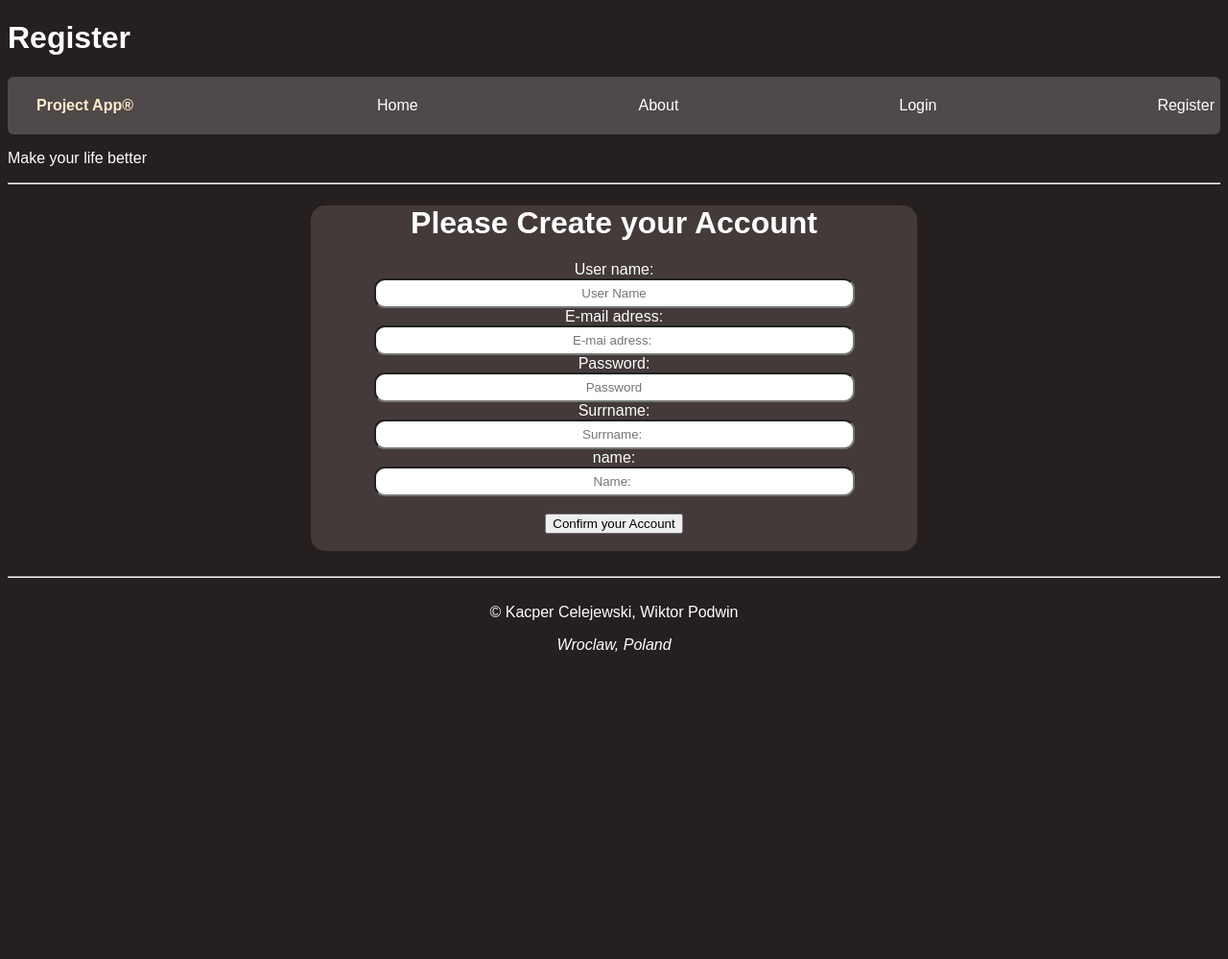
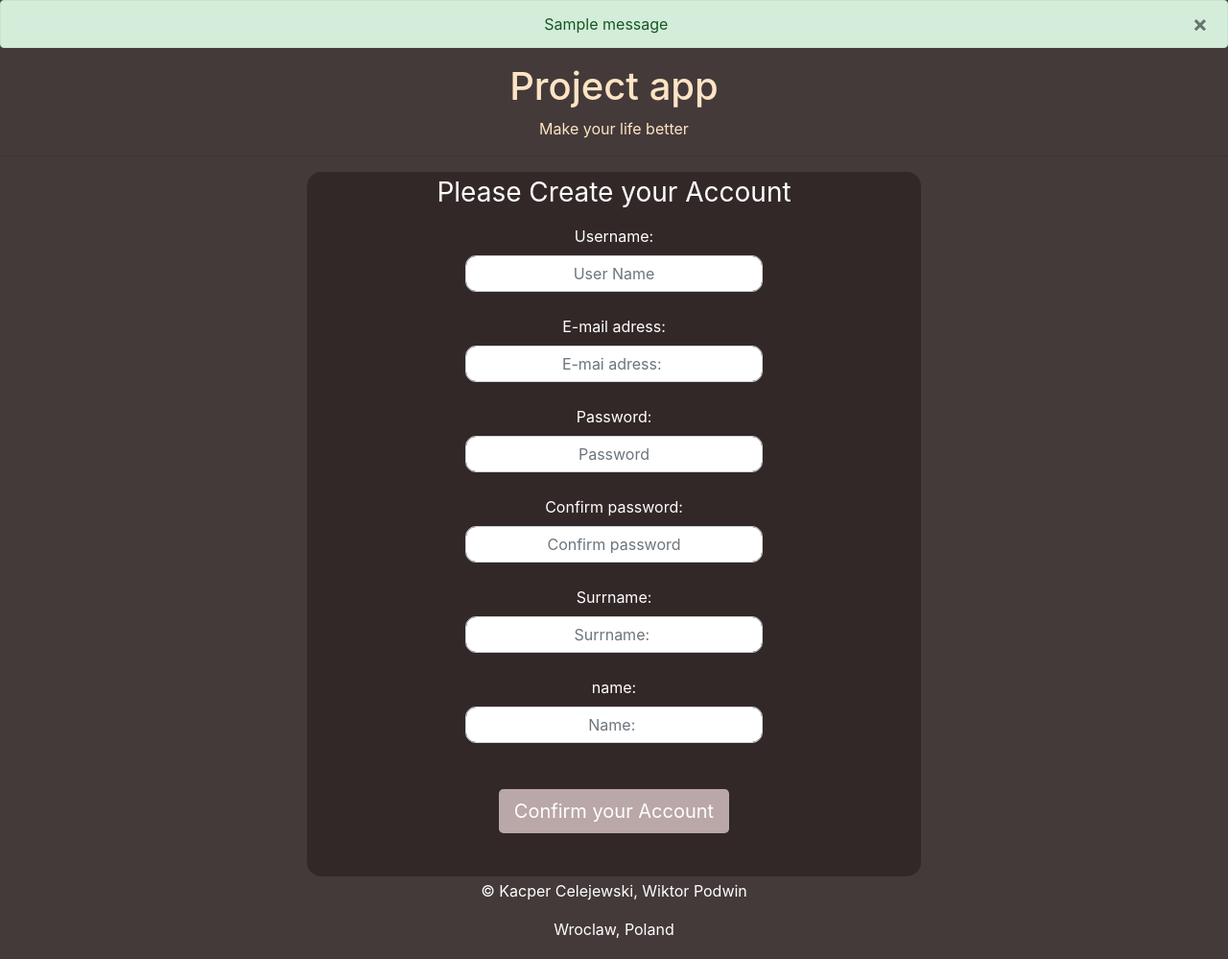
Before and after one commit to KacperCelejewski/project_app, a Flask app: page /register in a window 1280 px wide. Shown: the whole page at 96% size. Before the commit the page ends 679 px from the top, so only its background shows below. Run offline with Flask 3, Linux system fonts and the light colour scheme; one stand-in notice (Sample message) is shown; some libraries are stand-ins or nearby versions.

Commit message:
Your projects page added but withou functions, error flashes added but without unique error handling

```diff
--- a/src/project/forms.py
+++ b/src/project/forms.py
@@ -1,13 +1,15 @@
 from flask_wtf import FlaskForm
 from wtforms import StringField, PasswordField, SubmitField
+from wtforms.validators import Length, EqualTo, Email, DataRequired
+
 
 
 class Register_Form(FlaskForm):
-    username= StringField(label="User name: ")
-    surrname= StringField(label="Surrname: ")
-    name= StringField(label="name: ")
-    email= StringField(label="E-mail adress: ")
-    password1= PasswordField(label="Password: ")
-    password2= PasswordField(label="Confirm password: ")
+    username= StringField(label="Username: ", validators=[Length(min=2,max=30),DataRequired()])
+    surrname= StringField(label="Surrname: ",validators=[Length(min=2,max=30),DataRequired()])
+    name= StringField(label="name: ",validators=[Length(min=2,max=30),DataRequired()])
+    email= StringField(label="E-mail adress: ",validators=[Email(),DataRequired()])
+    password1= PasswordField(label="Password: ", validators=[Length(min=6),DataRequired()])
+    password2= PasswordField(label="Confirm password: ",validators=[EqualTo('password1'),DataRequired()])
 
     submit=SubmitField(label='Confirm your Account')
--- a/src/project/routes.py
+++ b/src/project/routes.py
@@ -1,5 +1,5 @@
 from project import app
-from flask import render_template, redirect,url_for
+from flask import render_template, redirect,url_for, flash, get_flashed_messages
 from project.model import User
 from project.forms import Register_Form
 from project import db
@@ -33,4 +33,12 @@ def register_page():
         db.session.add(user_to_create)
         db.session.commit()
         return redirect(url_for("home_page"))
+    if form.errors != {}: #if there are not erroers from the validations
+        for err_msg in form.errors.values():
+            flash(f"There was an error with creating a user: {err_msg}",category='danger')
     return render_template("register.html",form=form)
+
+
+@app.route("/Your Projects")
+def projects_page():
+    return render_template('users_project.html')
--- a/src/project/templates/base.html
+++ b/src/project/templates/base.html
@@ -1,3 +1,4 @@
+
 <!DOCTYPE html>
 <html lang="en">
 
@@ -12,6 +13,7 @@
         {% endblock %}
     </title>
     <style>
+
         .nav{
       background-color: rgb(80, 73, 73);
       text-align: center;
@@ -56,6 +58,7 @@
 </head>
 
 <body>
+
     {% block con %}
 
     {% endblock %}
@@ -67,7 +70,7 @@
               </div>
             </li>
             <li class="nav_element">
-                <a class="nav_link" href="{{ url_for('home_page')}}">Home</a>
+                <a class="nav_link" href="{{ url_for('projects_page')}}">Your Projects</a>
             </li>
             <li class="nav_element">
                 <a class="nav_link" href="{{ url_for('about_page')}}">About</a>
--- a/src/project/templates/home_page.html
+++ b/src/project/templates/home_page.html
@@ -9,5 +9,5 @@ Home Page
 {% endblock %}
 
 {% block container %}
-    <h3>Hi, you are on webside, that is made for projects. It will help you organize your time, and divide exercise for every project. If you are looking for help and you like to helping another people, you are come to the right place!</h3>
+    <h3></h3>
 {% endblock %}
--- a/src/project/templates/register.html
+++ b/src/project/templates/register.html
@@ -1,31 +1,81 @@
-{% extends 'base.html' %}
-{% block title %}
-    Sign up!
-{% endblock %}
-{% block con %}
-    <h1>Register</h1>
-{% endblock %}
-{% block container %}
+
 <head>
+    <!DOCTYPE html>
+    <html lang="en">
+
+
+    <meta charset="UTF-8">
+    <meta name="author" content="Kacper Celejewski & Wiktor Podwin">
+    <meta name="description" content="........">
+    <meta name="viewport" content="width=device-width, initial-scale=1, shrink-to-fit=no">
+    <!-- Bootstrap CSS -->
+    <link rel="stylesheet" href="https://cdn.jsdelivr.net/npm/bootstrap@4.5.3/dist/css/bootstrap.min.css" integrity="sha384-TX8t27EcRE3e/ihU7zmQxVncDAy5uIKz4rEkgIXeMed4M0jlfIDPvg6uqKI2xXr2" crossorigin="anonymous">
+    <title>
+       Sign up!
+    </title>
     <style>
+        body{
+            background-color: #443a3a;
+        }
         .container {
       text-align: center;
-      background-color: #443a3a;
+      background-color: #332828;
       border-radius: 15px;
       width: 50%;
-        margin: 0 auto;
+      margin: 0 auto;
+      padding: 5px 10px;
     }
     .form-control {
-      padding: 6px 160px;
+
       text-align: center;
       border-radius: 11px;
       box-shadow: 0px,8px,24px 0 rgb(148, 130, 130);
 
+      width: 50%;
+      margin: 0 auto;
+      overflow: auto
     }
 
+
+
+
+
+
+
+    footer {
+    text-align: center;
+    padding: 3px;
+    color: white;
+}
+.center{
+    text-align: center;
+    color: bisque;
+}.submit{
+        border: none;
+        background-color: #baa7a7;
+
+
+
+}
     </style>
 </head>
-<body class = "text-ceter">
+<div>
+    {% with messages = get_flashed_messages(with_categories=true) %}
+    {% if messages %}
+      {% for category, message in messages %}
+        <div class="alert alert-{{ category }}">
+          <button type="button" class="m1-2 mb-1 close" data-dismiss="alert" aria-label="Close">
+            <span aria-hidden="true">&times;</span>
+          </button>
+          {{ message }}
+        </div>
+      {% endfor %}
+    {% endif %}
+  {% endwith %}
+  </div>
+<body class = "center">
+
+<h1>Project app</h1>
 <p>Make your life better</p>
 <hr/>
 
@@ -51,6 +101,10 @@
     <br>
     {{form.password1(class="form-control", placeholder="Password")}}
     <br>
+    {{form.password2.label()}}
+    <br>
+    {{form.password2(class="form-control", placeholder="Confirm password")}}
+    <br>
 
     {{form.surrname.label()}}
     <br>
@@ -61,11 +115,20 @@
     {{form.name(class="form-control", placeholder="Name: ")}}
     <br>
     <br>
-    {{ form.submit(class="btn btn-lg btn-block btn-primary") }}
+
+        {{ form.submit(class="btn btn-lg  btn-primary submit") }}
+
     <br><br>
     </form>
 </div>
 
 </div>
-
-{% endblock %}
+<script src='https://kit.fontawesome.com/a076d05399.js'></script>
+<script src="https://code.jquery.com/jquery-3.5.1.slim.min.js" integrity="sha384-DfXdz2htPH0lsSSs5nCTpuj/zy4C+OGpamoFVy38MVBnE+IbbVYUew+OrCXaRkfj" crossorigin="anonymous"></script>
+<script src="https://cdn.jsdelivr.net/npm/popper.js@1.16.1/dist/umd/popper.min.js" integrity="sha384-9/reFTGAW83EW2RDu2S0VKaIzap3H66lZH81PoYlFhbGU+6BZp6G7niu735Sk7lN" crossorigin="anonymous"></script>
+<script src="https://stackpath.bootstrapcdn.com/bootstrap/4.5.2/js/bootstrap.min.js" integrity="sha384-B4gt1jrGC7Jh4AgTPSdUtOBvfO8shuf57BaghqFfPlYxofvL8/KUEfYiJOMMV+rV" crossorigin="anonymous"></script>
+</body>
+<footer>
+    <p > &copy;&nbsp;Kacper Celejewski, Wiktor Podwin </p>
+    <address >Wroclaw, Poland</address>
+  </footer>
```
Also changed, not shown: src/project/templates/users_project.html (added, +32 -0 lines), src/instance/users.db.
